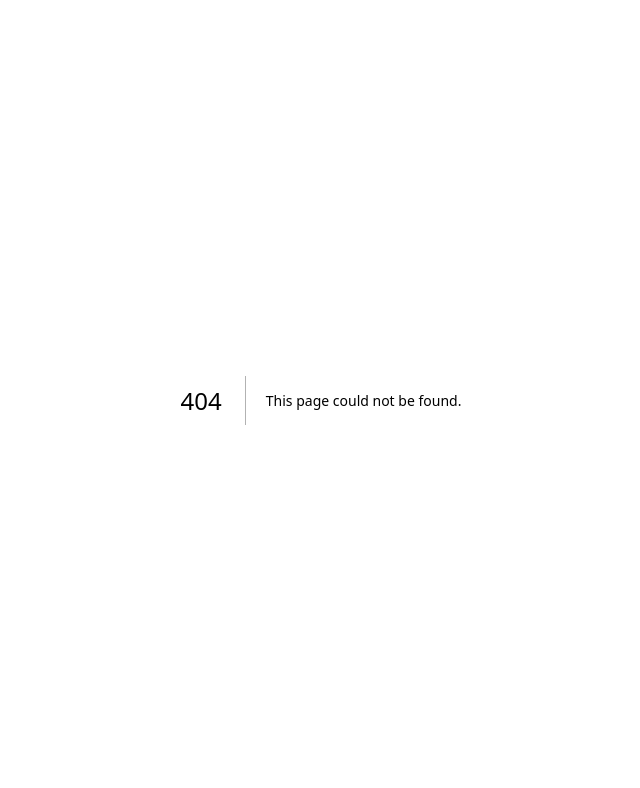
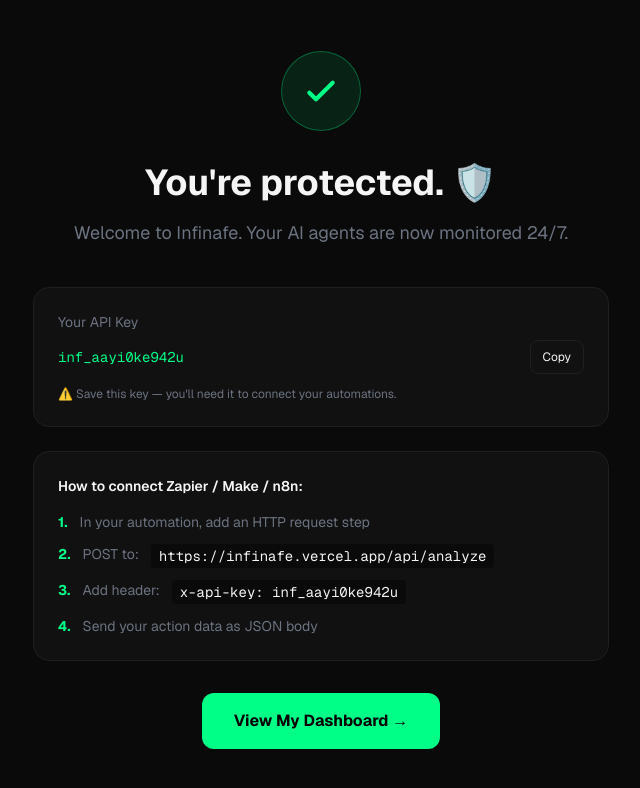
Before and after one commit to leolwaizman-hash/infinafe, a Next.js app: page /success in a window 1280 px wide. Before the commit this address had no page. Shown: the top 788 px of the page, without its empty margins (319-959 px from the left). Built offline with nearby package versions, Linux system fonts and the light colour scheme.

Commit message:
Add Stripe checkout and success page

```diff
--- /dev/null
+++ b/app/api/stripe/checkout/route.ts
@@ -0,0 +1,37 @@
+import { NextResponse } from "next/server";
+import Stripe from "stripe";
+
+const stripe = new Stripe(process.env.STRIPE_SECRET_KEY!);
+
+export async function POST(req: Request) {
+  try {
+    const { email } = await req.json();
+
+    const session = await stripe.checkout.sessions.create({
+      payment_method_types: ["card"],
+      mode: "subscription",
+      customer_email: email,
+      line_items: [
+        {
+          price_data: {
+            currency: "usd",
+            product_data: {
+              name: "Infinafe Pro",
+              description: "AI Agent Security — protects your automations from prompt injection, data leaks, and hijacks",
+            },
+            unit_amount: 4900, // $49.00
+            recurring: { interval: "month" },
+          },
+          quantity: 1,
+        },
+      ],
+      success_url: `${process.env.NEXT_PUBLIC_APP_URL || "https://infinafe.vercel.app"}/success?session_id={CHECKOUT_SESSION_ID}`,
+      cancel_url: `${process.env.NEXT_PUBLIC_APP_URL || "https://infinafe.vercel.app"}/#pricing`,
+    });
+
+    return NextResponse.json({ url: session.url });
+  } catch (error) {
+    console.error("Stripe error:", error);
+    return NextResponse.json({ error: "Failed to create checkout session" }, { status: 500 });
+  }
+}
--- /dev/null
+++ b/app/success/page.tsx
@@ -0,0 +1,99 @@
+"use client";
+import { useEffect, useState } from "react";
+import { useSearchParams } from "next/navigation";
+import { Suspense } from "react";
+
+function SuccessContent() {
+  const searchParams = useSearchParams();
+  const sessionId = searchParams.get("session_id");
+  const [apiKey] = useState(() => {
+    // Generate a stable API key from the session ID
+    return "inf_" + (sessionId?.slice(-24) || Math.random().toString(36).slice(2, 26));
+  });
+
+  useEffect(() => {
+    // Save the API key to Supabase
+    if (sessionId) {
+      fetch("/api/activate", {
+        method: "POST",
+        headers: { "Content-Type": "application/json" },
+        body: JSON.stringify({ session_id: sessionId, api_key: apiKey }),
+      });
+    }
+  }, [sessionId, apiKey]);
+
+  return (
+    <main className="min-h-screen bg-[#0A0A0A] text-[#F5F5F5] flex flex-col items-center justify-center px-6">
+      <div className="max-w-xl w-full text-center">
+        {/* Success icon */}
+        <div className="w-20 h-20 rounded-full bg-[#00FF87]/10 border border-[#00FF87]/30 flex items-center justify-center mx-auto mb-8">
+          <svg width="40" height="40" viewBox="0 0 24 24" fill="none">
+            <path d="M5 13l4 4L19 7" stroke="#00FF87" strokeWidth="2.5" strokeLinecap="round" strokeLinejoin="round"/>
+          </svg>
+        </div>
+
+        <h1 className="text-4xl font-bold mb-4">
+          You&apos;re protected. 🛡️
+        </h1>
+        <p className="text-[#6B7280] text-lg mb-10">
+          Welcome to Infinafe. Your AI agents are now monitored 24/7.
+        </p>
+
+        {/* API Key box */}
+        <div className="bg-[#111111] border border-[#1F1F1F] rounded-2xl p-6 text-left mb-6">
+          <p className="text-sm text-[#6B7280] mb-2">Your API Key</p>
+          <div className="flex items-center gap-3">
+            <code className="text-[#00FF87] font-mono text-sm flex-1 break-all">{apiKey}</code>
+            <button
+              onClick={() => navigator.clipboard.writeText(apiKey)}
+              className="shrink-0 text-xs border border-[#1F1F1F] rounded-lg px-3 py-2 hover:border-[#00FF87]/50 transition-colors"
+            >
+              Copy
+            </button>
+          </div>
+          <p className="text-xs text-[#6B7280] mt-3">
+            ⚠️ Save this key — you&apos;ll need it to connect your automations.
+          </p>
+        </div>
+
+        {/* How to connect */}
+        <div className="bg-[#111111] border border-[#1F1F1F] rounded-2xl p-6 text-left mb-8">
+          <p className="text-sm font-semibold mb-4">How to connect Zapier / Make / n8n:</p>
+          <ol className="space-y-3 text-sm text-[#6B7280]">
+            <li className="flex gap-3">
+              <span className="text-[#00FF87] font-bold">1.</span>
+              In your automation, add an HTTP request step
+            </li>
+            <li className="flex gap-3">
+              <span className="text-[#00FF87] font-bold">2.</span>
+              POST to: <code className="text-[#F5F5F5] bg-[#0A0A0A] px-2 py-0.5 rounded">https://infinafe.vercel.app/api/analyze</code>
+            </li>
+            <li className="flex gap-3">
+              <span className="text-[#00FF87] font-bold">3.</span>
+              Add header: <code className="text-[#F5F5F5] bg-[#0A0A0A] px-2 py-0.5 rounded">x-api-key: {apiKey}</code>
+            </li>
+            <li className="flex gap-3">
+              <span className="text-[#00FF87] font-bold">4.</span>
+              Send your action data as JSON body
+            </li>
+          </ol>
+        </div>
+
+        <a
+          href="/dashboard"
+          className="inline-block bg-[#00FF87] text-black font-bold px-8 py-4 rounded-xl hover:bg-[#00FF87]/90 transition-colors"
+        >
+          View My Dashboard →
+        </a>
+      </div>
+    </main>
+  );
+}
+
+export default function SuccessPage() {
+  return (
+    <Suspense fallback={<div className="min-h-screen bg-[#0A0A0A] flex items-center justify-center text-[#F5F5F5]">Loading...</div>}>
+      <SuccessContent />
+    </Suspense>
+  );
+}
--- a/components/sections/Pricing.tsx
+++ b/components/sections/Pricing.tsx
@@ -1,17 +1,39 @@
+"use client";
 import SectionWrapper from "@/components/ui/SectionWrapper";
 import FadeInView from "@/components/ui/FadeInView";
-import Link from "next/link";
+import { useState } from "react";
 
-const features = ["Real-time agent monitoring","Plain English threat alerts","Email + Slack notifications","Weekly security digest","Covers Zapier, Make, n8n & Lindy","No per-seat pricing","Cancel anytime"];
+const features = ["Real-time agent monitoring","Plain English threat alerts","Email notifications","Weekly security digest","Covers Zapier, Make, n8n & Lindy","No per-seat pricing","Cancel anytime"];
 
 export default function Pricing() {
+  const [email, setEmail] = useState("");
+  const [loading, setLoading] = useState(false);
+
+  async function handleCheckout() {
+    if (!email) { alert("Please enter your email first"); return; }
+    setLoading(true);
+    try {
+      const res = await fetch("/api/stripe/checkout", {
+        method: "POST",
+        headers: { "Content-Type": "application/json" },
+        body: JSON.stringify({ email }),
+      });
+      const { url, error } = await res.json();
+      if (error) throw new Error(error);
+      window.location.href = url;
+    } catch {
+      alert("Something went wrong. Please try again.");
+      setLoading(false);
+    }
+  }
+
   return (
     <SectionWrapper id="pricing" className="border-t border-border">
       <div className="text-center mb-14">
         <FadeInView>
           <p className="text-xs font-semibold tracking-widest text-brand-green uppercase mb-4">Pricing</p>
           <h2 className="text-3xl sm:text-4xl font-bold mb-4">Simple pricing. No enterprise contracts.</h2>
-          <p className="text-text-2 max-w-md mx-auto">One plan. Everything included. Full pricing details coming at launch.</p>
+          <p className="text-text-2 max-w-md mx-auto">One plan. Everything included. Start protecting your AI agents today.</p>
         </FadeInView>
       </div>
       <FadeInView>
@@ -20,20 +42,31 @@
           <div className="relative">
             <div className="flex items-baseline gap-1 mb-1">
               <span className="text-5xl font-bold">$49</span>
-              <span className="text-text-2 text-sm">/month</span>
+              <span className="text-[#6B7280] text-sm">/month</span>
             </div>
-            <p className="text-text-2 text-sm mb-8">Early access pricing — locked in for life.</p>
+            <p className="text-[#6B7280] text-sm mb-6">Early access pricing — locked in for life.</p>
             <ul className="space-y-3 mb-8">
               {features.map(f => (
-                <li key={f} className="flex items-center gap-3 text-sm text-text-2">
+                <li key={f} className="flex items-center gap-3 text-sm text-[#6B7280]">
                   <span className="text-brand-green text-xs shrink-0">✓</span>{f}
                 </li>
               ))}
             </ul>
-            <Link href="#waitlist" className="block w-full text-center bg-brand-green text-bg font-semibold text-sm px-6 py-3 rounded-lg hover:brightness-110 glow-green transition-all duration-200">
-              Join the Waitlist →
-            </Link>
-            <p className="text-center text-xs text-muted mt-4">Early access members get locked-in rates.</p>
+            <input
+              type="email"
+              placeholder="your@email.com"
+              value={email}
+              onChange={e => setEmail(e.target.value)}
+              className="w-full bg-[#0A0A0A] border border-[#1F1F1F] rounded-lg px-4 py-3 text-sm text-[#F5F5F5] placeholder:text-[#6B7280] focus:outline-none focus:border-[#00FF87]/50 mb-3"
+            />
+            <button
+              onClick={handleCheckout}
+              disabled={loading}
+              className="block w-full text-center bg-[#00FF87] text-black font-semibold text-sm px-6 py-3 rounded-lg hover:brightness-110 transition-all duration-200 disabled:opacity-60"
+            >
+              {loading ? "Redirecting..." : "Start Protecting My Agents →"}
+            </button>
+            <p className="text-center text-xs text-[#6B7280] mt-4">Powered by Stripe · Cancel anytime</p>
           </div>
         </div>
       </FadeInView>
--- a/package.json
+++ b/package.json
@@ -10,13 +10,15 @@
   },
   "dependencies": {
     "@anthropic-ai/sdk": "^0.90.0",
+    "@stripe/stripe-js": "^9.3.1",
     "@supabase/ssr": "^0.6.1",
     "@supabase/supabase-js": "^2.49.4",
     "motion": "^12.7.3",
     "next": "^16.2.4",
     "react": "^19.0.0",
     "react-dom": "^19.0.0",
-    "resend": "^6.12.2"
+    "resend": "^6.12.2",
+    "stripe": "^22.1.0"
   },
   "devDependencies": {
     "@tailwindcss/postcss": "^4",
```
Also changed, not shown: 1 other file (tests, documents, lock files or other folders).
